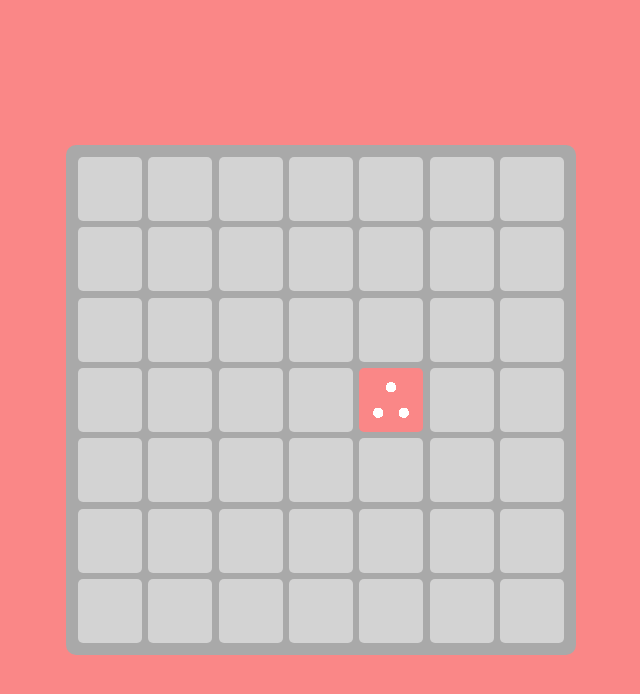
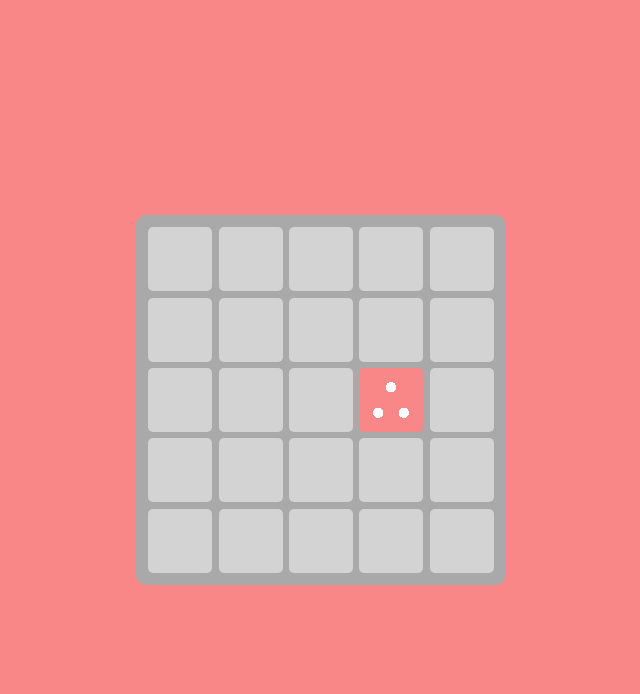
Before and after one commit to idkhow2type/colorwar, a plain HTML site: page index.html in a window 1280 px wide. Shown: the whole page, without its empty margins (319-959 px from the left). Drawn offline with Linux system fonts and the light colour scheme.

Commit message:
idfk fuck git

```diff
--- a/script.js
+++ b/script.js
@@ -4,8 +4,8 @@ import { BotWorker } from './Bot.js';
 import { sleep } from './utils.js';
 
 const settings = {
-    rows: 7,
-    columns: 7,
+    rows: 5,
+    columns: 5,
     p1: {
         type: 'bot',
         depth: 5,
@@ -17,10 +17,19 @@ const settings = {
         scalers: [3, 1.6, 1.3],
     },
     delay: {
-        move: 200,
-        animation: 200,
+        move: 0,
+        animation: 0,
     },
 };
+
+// document.querySelectorAll('.game-settings input').forEach((input) => {
+//     input.addEventListener('change', (event) => {
+//         const { name, value } = event.target;
+//         console.log(name, value);
+//     });
+// });
+
+// console.log(settings);
 
 let game = new Game({
     rows: settings.rows,
@@ -37,6 +46,11 @@ window.game = game;
 window.io = io;
 window.bot1 = bot1Worker;
 window.bot2 = bot2Worker;
+
+// io.render();
+// console.time('bot1');
+// console.log(await bot1Worker.getBest());
+// console.timeEnd('bot1');
 
 io.render();
 async function play() {
--- a/style.css
+++ b/style.css
@@ -84,9 +84,9 @@ body {
 }
 
 .spread-dot {
-    --fade-speed: 0.1s;
-    --shrink-speed: 0.2s;
-    --move-speed: 0.1s;
+    --fade-speed: 0.01s;
+    --shrink-speed: 0.02s;
+    --move-speed: 0.01s;
     width: 100%;
     height: 100%;
     border-radius: 5px;
```
